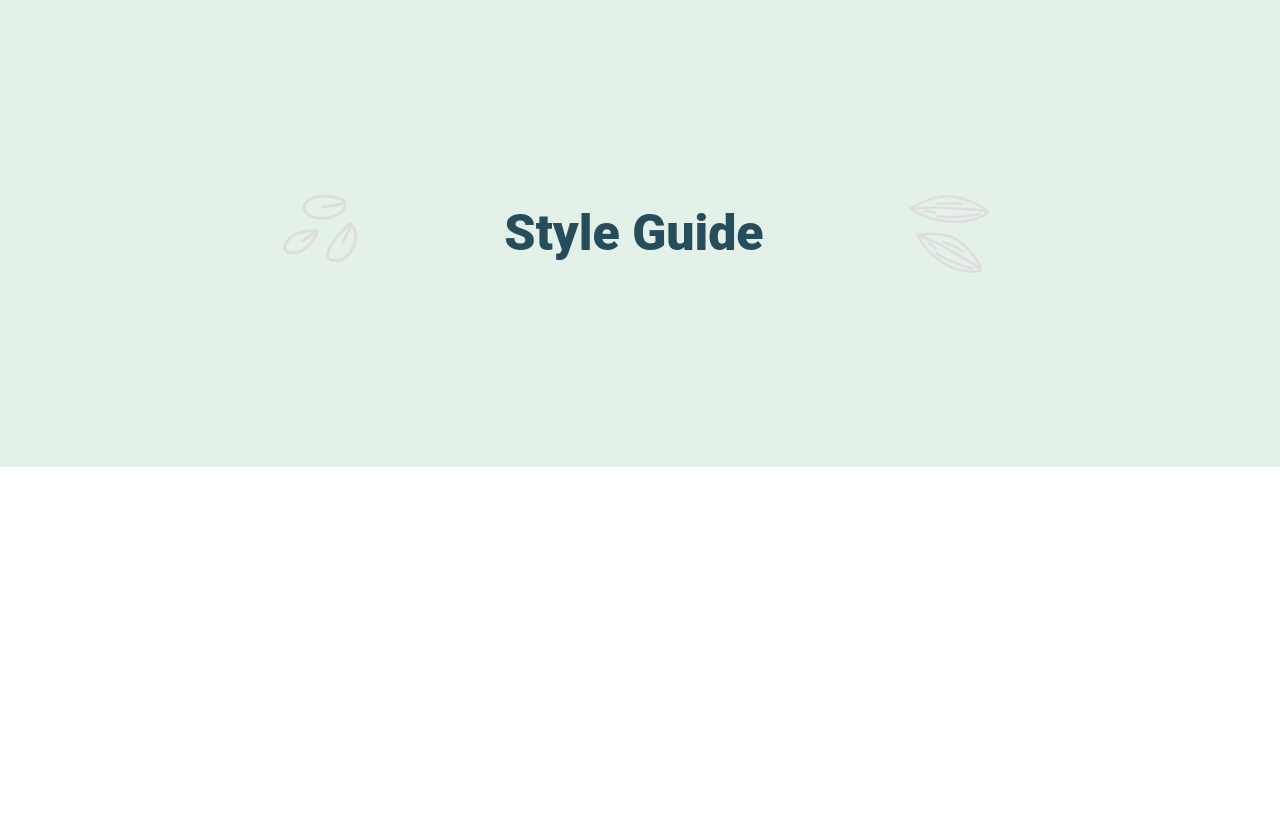
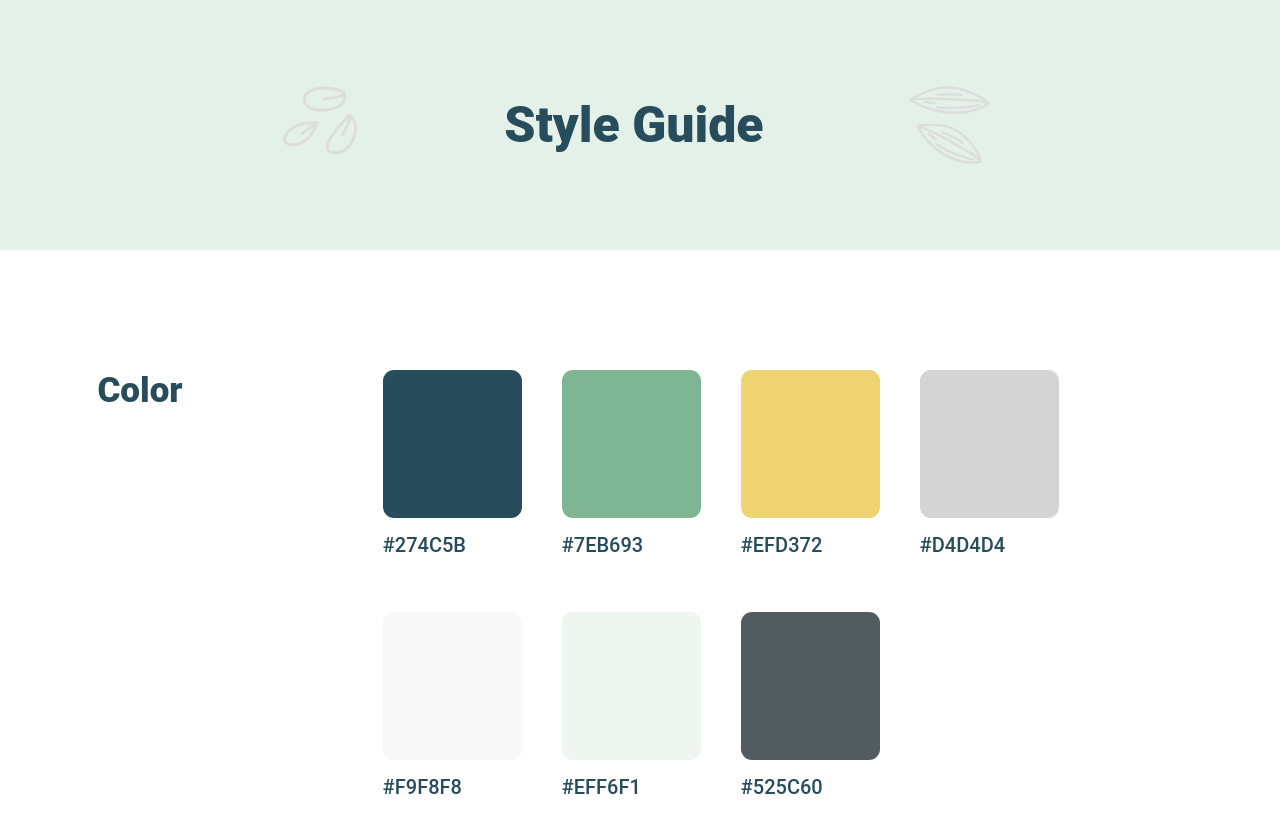
Before and after one commit to AramPetrosyan07/b_group, a React (Create React App) app: page / in a window 1280 px wide. Shown: the top 832 px of the page. Before the commit the page ends 800 px from the top, so only its background shows below. Built offline with nearby package versions, Linux system fonts and the light colour scheme.

Commit message:
backgroundColors

```diff
--- a/src/components/StyleGuide/styleGuide.css
+++ b/src/components/StyleGuide/styleGuide.css
@@ -1,32 +1,116 @@
-.common{
+.common {
   width: 100%;
 }
-.styleGuide{
+.styleGuide {
   display: flex;
   justify-content: center;
   align-items: center;
-    background: #E3F1E9;
-    height: 467px;
+  background: #e3f1e9;
+  height: 250px;
 }
-.styleGuide div{
+.styleGuide div {
   display: flex;
   justify-content: center;
   align-items: center;
-    /* margin-top: 203px;
-    margin-bottom: 206px; */
 }
-.rightPattern{
+.rightPattern {
   margin-right: 129px;
 }
-.leftPattern{
+.leftPattern {
   margin-left: 140px;
 }
-.styleGuideP{
-    font-family: 'Roboto';
+.styleGuideP {
+  font-family: "Roboto";
   font-style: normal;
   font-weight: 800;
   font-size: 50px;
   line-height: 59px;
   text-align: center;
-color: #274C5B;
+  color: #274c5b;
 }
+.colors {
+  width: 100%;
+  display: flex;
+  justify-content: center;
+  align-items: center;
+}
+.colorWord {
+  font-family: "Roboto";
+  font-style: normal;
+  font-weight: 800;
+  font-size: 35px;
+  line-height: 41px;
+  color: #274c5b;
+  margin-right: 200px;
+}
+.blueDark div {
+  width: 139px;
+  height: 148px;
+  margin-right: 40px;
+  background: #274c5b;
+  border-radius: 11px;
+}
+.background {
+  display: flex;
+  justify-content: center;
+  align-items: flex-start;
+  margin-top: 120px;
+}
+.colorsDivs {
+  display: flex;
+  flex-wrap: wrap;
+  width: 800px;
+  margin-bottom: 55px;
+}
+.greenDark div {
+  width: 139px;
+  height: 148px;
+  margin-right: 40px;
+  background: #7eb693;
+  border-radius: 11px;
+}
+.YellowDark div {
+  width: 139px;
+  height: 148px;
+  margin-right: 40px;
+  background: #efd372;
+  border-radius: 11px;
+}
+.GrayDark div {
+  width: 139px;
+  height: 148px;
+  margin-right: 40px;
+  background: #d4d4d4;
+  border-radius: 11px;
+}
+.WhiteDark div {
+  width: 139px;
+  height: 148px;
+  margin-right: 40px;
+  background: #f9f8f8;
+  border-radius: 11px;
+}
+.GrayLight div {
+  width: 139px;
+  height: 148px;
+  margin-right: 40px;
+  background: #eff6f1;
+  border-radius: 11px;
+}
+.BlackLight div {
+  width: 139px;
+  height: 148px;
+  margin-right: 40px;
+  background: #525c60;
+  border-radius: 11px;
+}
+.hex {
+  font-family: "Roboto";
+  font-style: normal;
+  font-weight: 500;
+  font-size: 20px;
+  line-height: 23px;
+  color: #274c5b;
+  margin-top: 16px;
+  margin-bottom: 55px;
+}
--- a/src/components/StyleGuide/styleGuide.jsx
+++ b/src/components/StyleGuide/styleGuide.jsx
@@ -1,19 +1,54 @@
 import React from "react";
-import RightPattern from "../img/Pattern.png"
-import LeftPattern from "../img/Pattern2.png"
+import RightPattern from "../img/Pattern.png";
+import LeftPattern from "../img/Pattern2.png";
 import "./styleGuide.css";
 
 const StyleGuide = () => {
-    return(
+  return (
     <div className="common">
       <div className="styleGuide">
         <div>
           <img src={RightPattern} alt="RightPattern" className="rightPattern" />
           <p className="styleGuideP"> Style Guide</p>
-                <img src={LeftPattern} alt="LeftPattern" className="leftPattern"/>
+          <img src={LeftPattern} alt="LeftPattern" className="leftPattern" />
+        </div>
+      </div>
+      <div className="colors">
+        <div className="background">
+          <p className="colorWord">Color</p>
+          <div className="colorsDivs">
+            <div className="blueDark">
+              <div></div>
+              <p className="hex">#274C5B</p>
+            </div>
+            <div className="greenDark">
+              <div></div>
+              <p className="hex">#7EB693</p>
+            </div>
+            <div className="YellowDark">
+              <div></div>
+              <p className="hex">#EFD372</p>
+            </div>
+            <div className="GrayDark">
+              <div></div>
+              <p className="hex">#D4D4D4</p>
+            </div>
+            <div className="WhiteDark">
+              <div></div>
+              <p className="hex">#F9F8F8</p>
+            </div>
+            <div className="GrayLight">
+              <div></div>
+              <p className="hex">#EFF6F1</p>
+            </div>
+            <div className="BlackLight">
+              <div></div>
+              <p className="hex">#525C60</p>
             </div>
           </div>
         </div>
-    )
+      </div>
+    </div>
+  );
 };
-export default StyleGuide
+export default StyleGuide;
```
Lines whose indentation alone changed are shown as unchanged.
